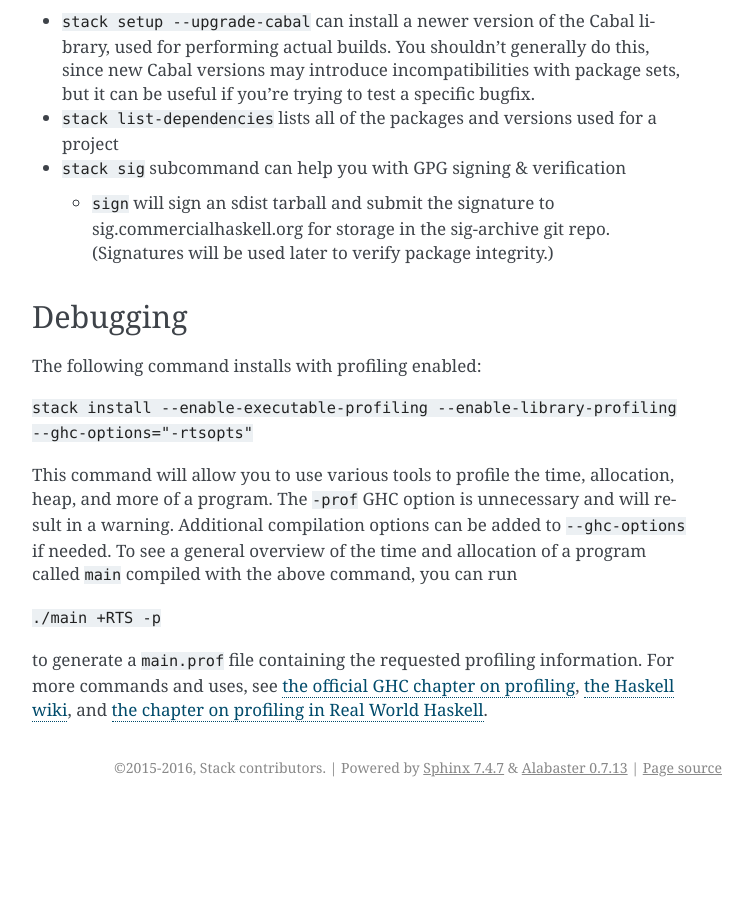
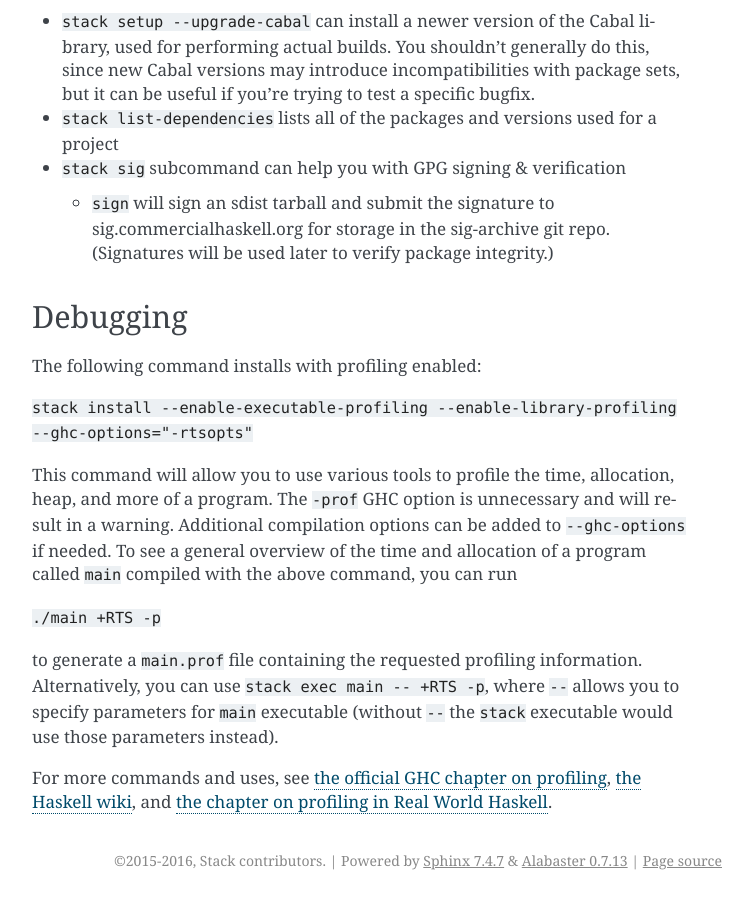
Before and after one commit to commercialhaskell/stack, a Sphinx documentation site: the page built from doc/GUIDE.md, in a window 1280 px wide and 900 px high, scrolled down 37361 px. Shown: the whole window, without its empty margins (388-1141 px from the left). Built offline with Sphinx 7.4.7, drawn with Linux system fonts in a browser that asks for light colours; before the commit the page ends 38168 px from its top, so only the background shows below that.

Commit message:
Add note in debugging section on parameter passing
The -- can be used to pass parameters to the executable instead of
stack when stack exec is used. We added a short note in the debugging
section as an alternative.

```diff
--- a/doc/GUIDE.md
+++ b/doc/GUIDE.md
@@ -1801,6 +1801,11 @@ of a program called `main` compiled with the above command, you can run
 `./main +RTS -p`
 
 to generate a `main.prof` file containing the requested profiling information.
+Alternatively, you can use `stack exec main -- +RTS -p`, where `--` allows you
+to specify parameters for `main` executable (without `--` the `stack`
+executable would use those parameters instead).
+
+
 For more commands and uses, see [the official GHC chapter on
 profiling](https://downloads.haskell.org/~ghc/latest/docs/html/users_guide/profiling.html),
 [the Haskell wiki](https://wiki.haskell.org/How_to_profile_a_Haskell_program),
```
